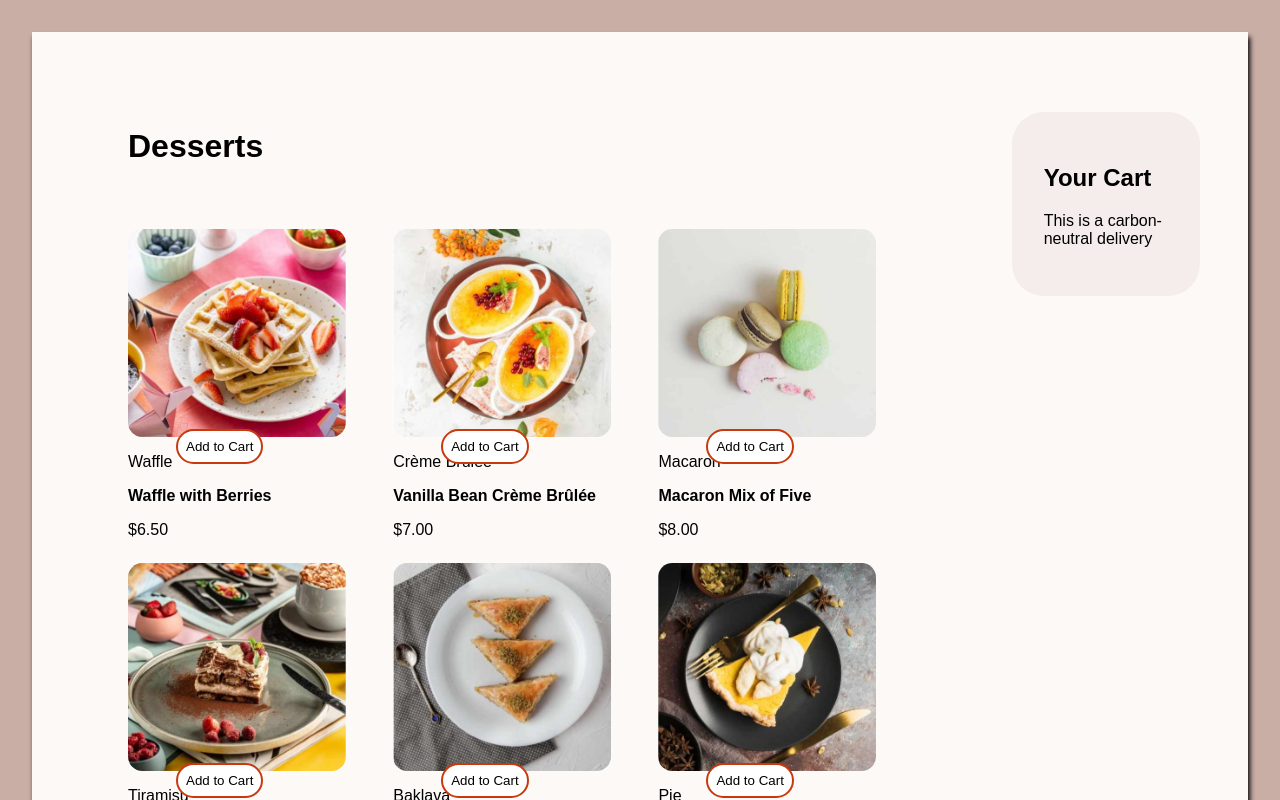
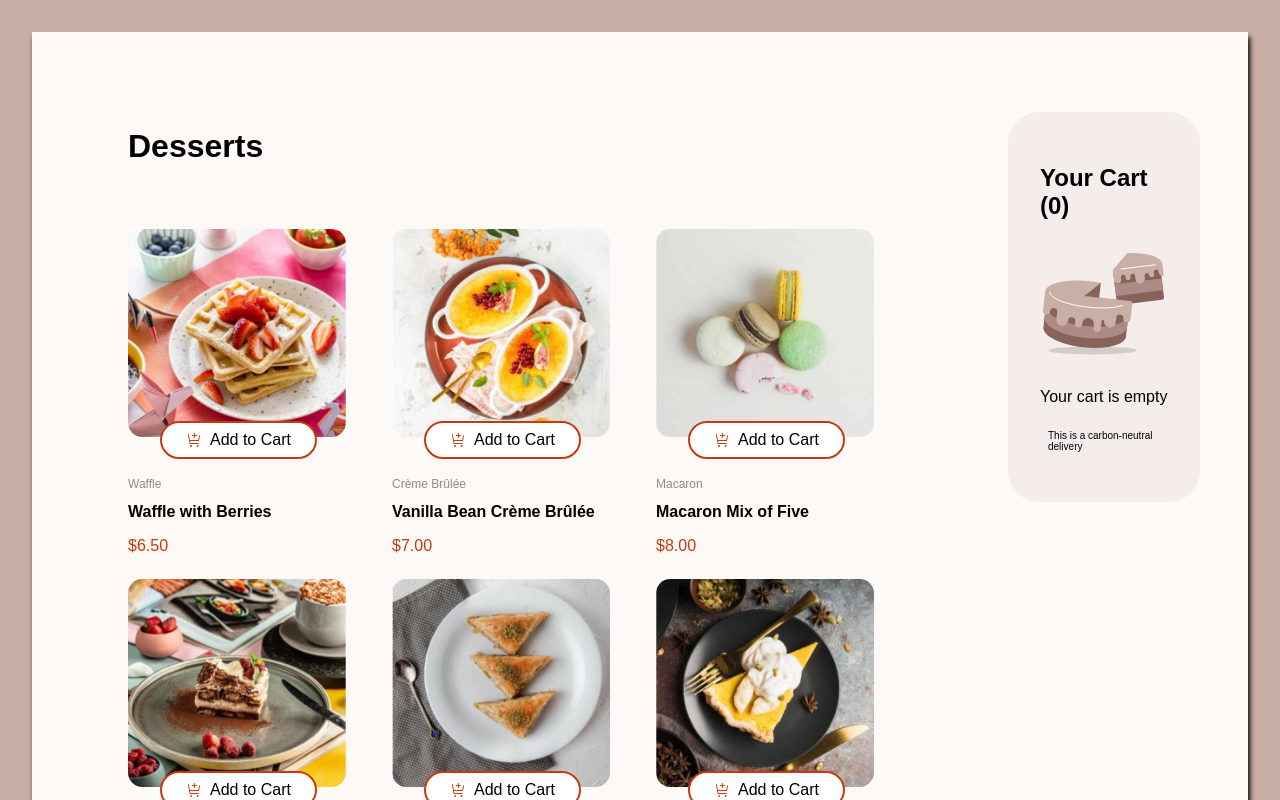
Before and after one commit to lina98st/product-list-cart1, a React (Vite) app: page / in a window 1280 px wide. Shown: the top 800 px of the page. Built offline with nearby package versions, Linux system fonts and the light colour scheme.

Commit message:
Initial commit

```diff
--- a/src/App.css
+++ b/src/App.css
@@ -50,6 +50,9 @@ font-size: 16px;
     margin: 0.5rem 0; /* Weniger Abstand */
 }
 
+.dessert-price {
+    color: var(--color-red);
+}
 
 /*
 
@@ -64,10 +67,37 @@ font-size: 16px;
 */
 
 .dessert-category {
-    margin-bottom: 1rem;
+    margin-top: 2.5rem;
+    color: #8d8d8d;
+    font-size: 12px;
 }
 
 .attribution {
     text-align: center;
     margin: 4rem;
 }
+
+/*Stile für den hover Button um Produkte in den Korb zu packen*/
+
+.quantity-controls {
+    display: flex; /* Items nebeneinander */
+    align-items: center; /* Vertikal zentriert */
+    justify-content: center; /* Optional: zentriert */
+    gap: 0.5rem; /* Abstand zwischen den Buttons und der Zahl */
+  }
+
+  .quantity-button {
+    background: none;
+    border: none;
+    cursor: pointer;
+    display: flex;
+    align-items: center;
+    justify-content: center;
+    width:
+  }
+
+  .carbon-delivery {
+    border-radius: 1ch;
+    padding: 0.5rem;
+    font-size: 10px;
+  }
--- a/src/App.jsx
+++ b/src/App.jsx
@@ -1,12 +1,33 @@
-import React from 'react';
+import React, { useState } from 'react';
 import './Index.css';
 import './App.css';
 import DessertList from './components/DessertList';
 import DessertCard from './components/DessertCard';
+import Cart from './components/Cart';
 import desserts from './data.json';
 
 
 function App() {
+  // Zustand für den Warenkorb
+  const [cartItems, setCartItems] = useState([]);
+
+  // Funktion zum Hinzufügen eines Produkts zum Warenkorb
+  const addToCart = (dessert) => {
+    setCartItems((prevCart) => {
+      const existingItem = prevCart.find((item) => item.name === dessert.name);
+      if (existingItem) {
+        return prevCart.map((item) =>
+          item.name === dessert.name ? { ...item, quantity: item.quantity + 1 } : item
+        );
+      }
+      return [...prevCart, { ...dessert, quantity: 1 }];
+    });
+  };
+
+  // Funktion zum Entfernen eines Produkts aus dem Warenkorb
+  const removeFromCart = (index) => {
+    setCartItems((prevCart) => prevCart.filter((_, i) => i !== index));
+  };
 
   return (
 <>
@@ -30,10 +51,7 @@ function App() {
 </div>
 </div>
 <div className="cart">
-  <section className="inner-cart">
-  <h2>Your Cart</h2>
-<p>This is a carbon-neutral delivery</p>
-  </section>
+    <Cart cartItems={cartItems} onRemoveItem={removeFromCart} />
 </div>
 </div>
 <div className="attribution">
--- a/src/components/Cart.jsx
+++ b/src/components/Cart.jsx
@@ -0,0 +1,59 @@
+import React from 'react';
+import '../Index.css';
+import '../App.css';
+
+const Cart = ({ cartItems, onRemoveItem }) => {
+  const calculateTotal = () => {
+    return cartItems.reduce((total, item) => total + item.quantity * item.price, 0).toFixed(2);
+  };
+
+  return (
+    <section className="inner-cart">
+      <h2>Your Cart ({cartItems.length})</h2>
+
+      {/* 🛒 Wenn der Warenkorb leer ist, zeige das Bild */}
+      {cartItems.length === 0 ? (
+        <div className="empty-cart">
+          <img
+            src="/assets/images/illustration-empty-cart.svg" // Stelle sicher, dass der Pfad korrekt ist!
+            alt="Empty Cart"
+            className="empty-cart-image"
+          />
+          <p className="empty-cart-text">Your cart is empty</p>
+        </div>
+      ) : (
+        <>
+          <ul className="cart-items">
+            {cartItems.map((item, index) => (
+              <li key={index} className="cart-item">
+                <div className="cart-item-details">
+                  <span>{item.name}</span>
+                  <button className="remove-item" onClick={() => onRemoveItem(index)}> {/* ❌ Entfernen */}
+                    <img
+                      src="/assets/images/icon-remove-item.svg"
+                      alt="Remove Item"
+                      className="remove-item-icon"
+                    />
+                  </button>
+                </div>
+                <div className="cart-item-pricing">
+                  <span>{item.quantity}x @${item.price.toFixed(2)}</span>
+                  <span>${(item.quantity * item.price).toFixed(2)}</span>
+                </div>
+              </li>
+            ))}
+          </ul>
+
+          <div className="cart-total">
+            <span>Order Total</span>
+            <span>${calculateTotal()}</span>
+          </div>
+        </>
+      )}
+
+      <p className="carbon-delivery">This is a carbon-neutral delivery</p>
+    </section>
+  );
+};
+
+export default Cart;
--- a/src/components/DessertCard.jsx
+++ b/src/components/DessertCard.jsx
@@ -1,19 +1,66 @@
-import React from 'react';
+import React, { useState } from 'react';
 import '../Index.css';
 import '../App.css';
 import DessertList from './DessertList';
 
 
 const DessertCard = ({ image, name, category, price }) => {
+    const [quantity, setQuantity] = useState(0); // Menge
+    const [isHovered, setIsHovered] = useState(false); // Hover-Zustand
+
+    // Funktionen zum Erhöhen und Verringern der Menge
+    const incrementQuantity = (e) => {
+      e.stopPropagation(); // Verhindert das Auslösen anderer Events
+      setQuantity((prev) => prev + 1);
+    };
+
+    const decrementQuantity = (e) => {
+      e.stopPropagation(); // Verhindert das Auslösen anderer Events
+      setQuantity((prev) => (prev > 0 ? prev - 1 : 0)); // Verhindert negative Werte
+    };
+
     return (
-        <div className="dessert-card">
+        <div
+          className="dessert-card"
+          onMouseEnter={() => setIsHovered(true)} // Hover aktivieren
+          onMouseLeave={() => setIsHovered(false)} // Hover deaktivieren
+        >
           <img src={image.desktop} alt={name} className="dessert-image" />
-            <button className="add-to-cart">Add to Cart</button>
+          <button className="add-to-cart">
+            {isHovered ? ( // Inhalt des Buttons beim Hover ändern
+              <>
+                <img
+                  src="/assets/images/icon-decrement-quantity.svg"
+                  alt="Decrease Quantity"
+                  className="quantity-icon"
+                  onClick={decrementQuantity} // Decrement-Handler
+                />
+                <span className="quantity-number">{quantity}</span>
+                <img
+                  src="/assets/images/icon-increment-quantity.svg"
+                  alt="Increase Quantity"
+                  className="quantity-icon"
+                  onClick={incrementQuantity} // Increment-Handler
+                />
+              </>
+            ) : (
+              // Add to Cart mit SVG-Icon
+              <>
+                <img
+                  src="/assets/images/icon-add-to-cart.svg"
+                  alt="Add to Cart"
+                  className="add-to-cart-icon"
+                />
+                Add to Cart
+              </>
+            )}
+          </button>
           <p className="dessert-category">{category}</p>
           <h2 className="dessert-name">{name}</h2>
           <p className="dessert-price">${price.toFixed(2)}</p>
         </div>
       );
+
   };
 
   export default DessertCard;
--- a/src/index.css
+++ b/src/index.css
@@ -41,14 +41,57 @@ margin: 0;
 margin-bottom: 4rem;
 }
 
+/*Stile für den Add To Cart Button*/
+
+.dessert-card {
+  position: relative;
+}
+
 .add-to-cart {
-  display: block;
-  margin-right: 3rem;
-  margin-left: 3rem;
-  margin-top: -0.5rem;
+  margin: 1rem auto;
+  padding: 0.5rem 1.5rem;
+  display: flex;
+  align-items: center;
+  justify-content: center;
+  font-size: 1rem;
+  border-radius: 2rem;
+  background-color: white;
+  border: 2px solid var(--color-red);
+  transition: background-color 0.3s ease, color 0.3s ease;
+  cursor: pointer;
   position: absolute;
-  padding: 0.5rem;
+top: 11rem;
+left: 2rem;
 }
+
+.add-to-cart:hover {
+  background-color: var(--color-red); /* Button wird rot beim Hover */
+  color: white;
+}
+
+.quantity-icon {
+  width: 1rem;
+  height: 1rem;
+  margin: 0 0.5rem;
+  cursor: pointer;
+}
+
+.quantity-number {
+  font-size: 1rem;
+  font-weight: bold;
+  margin: 0 0.5rem;
+}
+
+
+.add-to-cart-icon {
+  width: 1rem; /* oder die gewünschte Größe */
+  height: 1rem;
+  margin-right: 0.5rem; /* Abstand zum Text */
+  border: none;
+  outline: none;
+  pointer-events: none;
+}
+
 
 .layout {
   display: flex; /* Desserts und Cart nebeneinander */
@@ -67,3 +110,18 @@ margin-bottom: 4rem;
   border-radius: 2rem;
   padding: 2rem;
 }
+
+/* Media Queries für responsives Verhalten */
+@media (max-width: 768px) {
+  .add-to-cart {
+    padding: 0.4rem 1rem; /* Reduziertes Padding */
+    font-size: 0.9rem; /* Kleinere Schriftgröße */
+  }
+}
+
+@media (max-width: 480px) {
+  .add-to-cart {
+    padding: 0.3rem 0.8rem; /* Noch kleineres Padding */
+    font-size: 0.8rem; /* Schriftgröße weiter reduzieren */
+  }
+}
```
Lines whose indentation alone changed are shown as unchanged.
